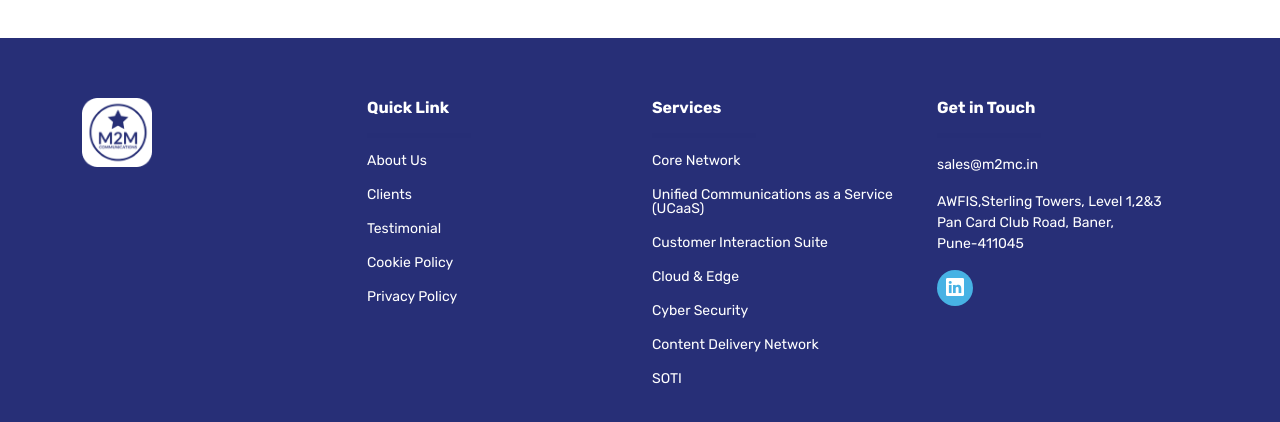
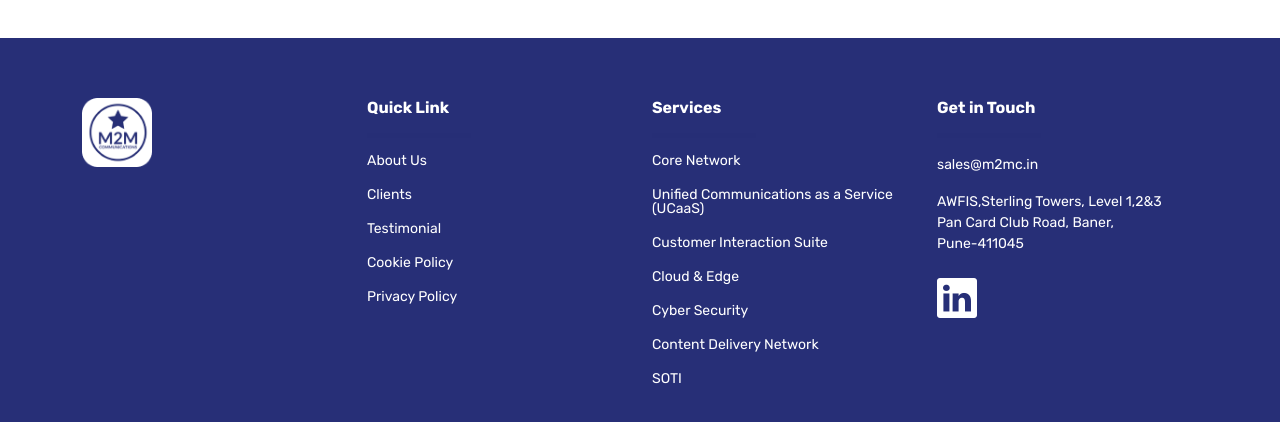
Before and after one commit to iamanshu11/M2M, a plain HTML site: page service-work.html in a window 1280 px wide. Shown: the part 6097-6519 px from the top of the page. Drawn offline with Linux system fonts and the light colour scheme.

Commit message:
footer css changes

```diff
--- a/css/service.css
+++ b/css/service.css
@@ -863,11 +863,11 @@ height: 100%;
   color: #272f76;
   border-top: 5px solid;
 }
-.footer .footer-top .footer-links ul i {
+/* .footer .footer-top .footer-links ul i {
   padding: 5px;
   font-size: 18px;
   line-height: 1;
-}
+} */
 
 .footer .footer-top .footer-links ul li {
   padding: 10px 0;
@@ -895,7 +895,6 @@ height: 100%;
 .footer .footer-top .social-links a {
   font-size: 18px;
   display: inline-block;
-  background: #47b2e4;
   color: #fff;
   line-height: 1;
   padding: 8px 0;
@@ -908,7 +907,6 @@ height: 100%;
 }
 
 .footer .footer-top .social-links a:hover {
-  background: #209dd8;
   color: #fff;
   text-decoration: none;
 }
@@ -930,6 +928,12 @@ height: 100%;
 
 .footer .credits a {
   transition: 0.3s;
+}
+.footer ul.social-links a i {
+  padding-right: 2px;
+  color: #fff;
+  font-size: 40px;
+  line-height: 1;
 }
 
 @media (max-width: 768px) {
```
